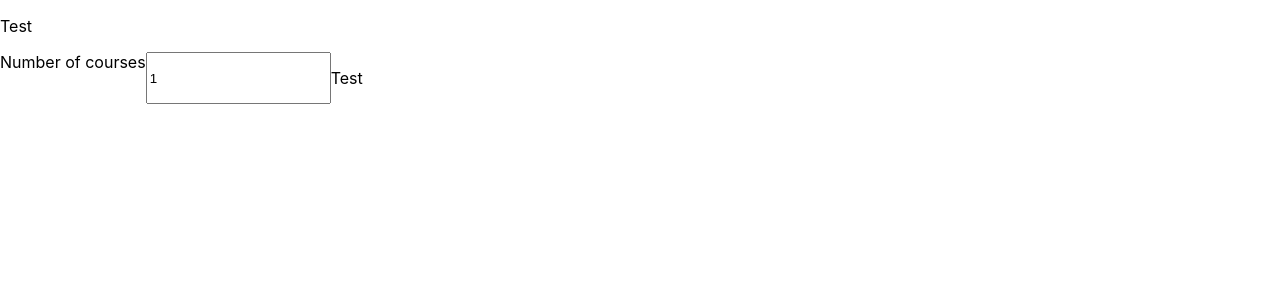
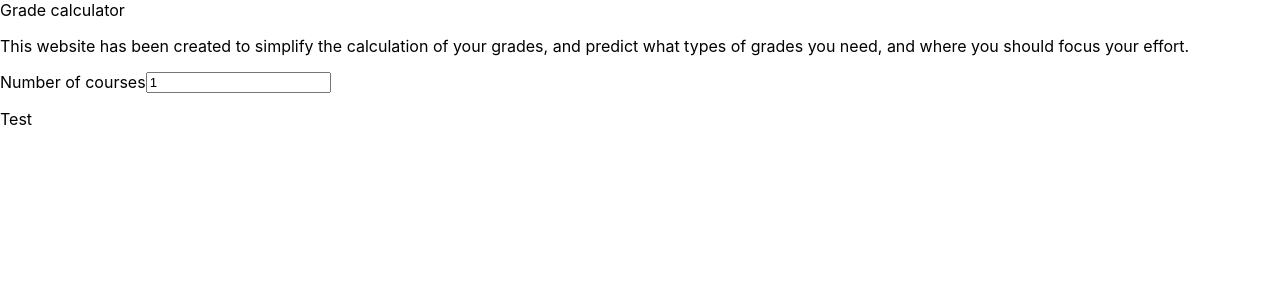
Before and after one commit to westshae/grade-calculator, a React (Create React App) app: page / in a window 1280 px wide. Shown: the top 300 px of the page. Built offline with nearby package versions, Linux system fonts and the light colour scheme.

Commit message:
Created basic header and paragraph

```diff
--- a/src/App.js
+++ b/src/App.js
@@ -4,7 +4,8 @@ import Initiate from "./components/initiate"
 function App() {
   return (
     <div>
-      <p>Test</p>
+      <header>Grade calculator</header>
+      <p>This website has been created to simplify the calculation of your grades, and predict what types of grades you need, and where you should focus your effort.</p>
       <Initiate/>
     </div>
   );
--- a/src/components/initiate.js
+++ b/src/components/initiate.js
@@ -39,11 +39,18 @@ class initiate extends Component{
 
     render(){
         return(
-            <Container>
-                <InputLabel>Number of courses</InputLabel>
-                <Input type="number" onChange={this.handleNumCoursesChange.bind(this)} value={this.state.numCourses}/>
-                {Array(this.state.numCourses).fill(<p>Test</p>)}
-            </Container>
+            <div>
+                <Container>
+                    <InputLabel>Number of courses</InputLabel>
+                    <Input type="number" onChange={this.handleNumCoursesChange.bind(this)} value={this.state.numCourses}/>
+                </Container>
+                {Array(this.state.numCourses).fill(
+                <div>
+                    <p>Test</p>
+                </div>
+                )}
+            </div>
+
         )
     }
 }
```
